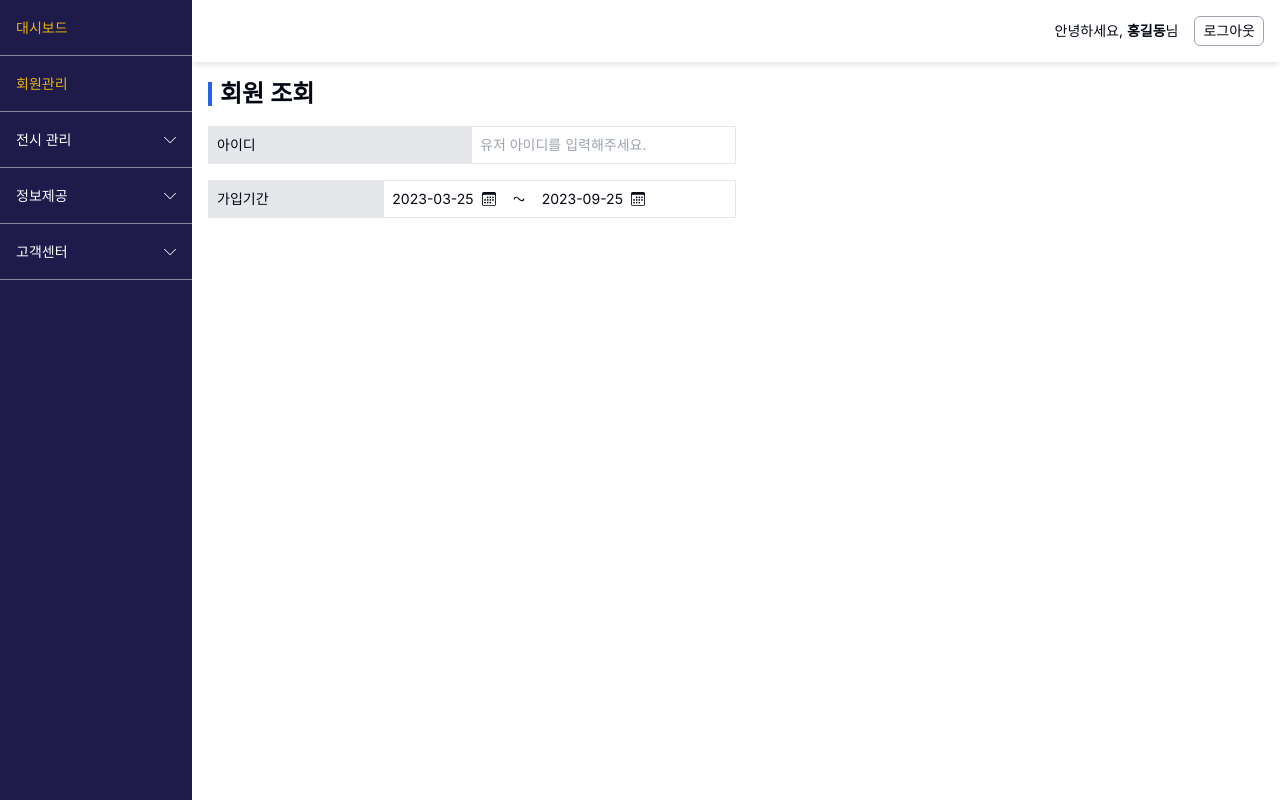
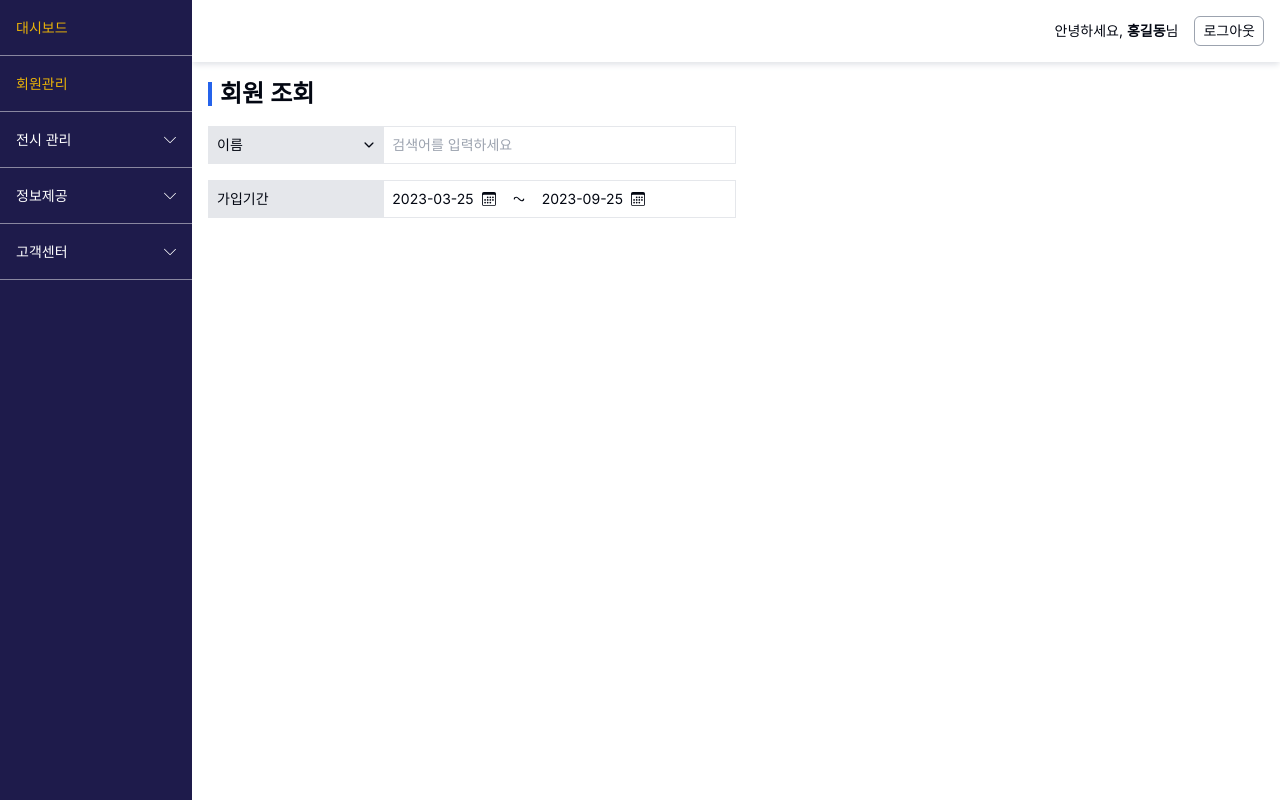
Before and after one commit to ppotatoG/housetalk-admin, a Next.js app: page /users in a window 1280 px wide. Built offline with nearby package versions, Linux system fonts and the light colour scheme.

Commit message:
Feat: Add SelectInputCombo to Users page

```diff
--- a/src/app/component/Users/index.tsx
+++ b/src/app/component/Users/index.tsx
@@ -1,16 +1,20 @@
 'use client';
 
+import { useState } from 'react';
+import moment from 'moment';
+
 import PageHeader from '@/app/component/common/header/PageHeader';
-import { PAGE_HEADERS } from '@/constants/PAGE_HEADERS';
-import { useState } from 'react';
-import { Text } from '@/app/component/common/input';
-import moment from 'moment';
 import RangeDate from '@/app/component/common/input/RangeDate';
 
+import { SelectInputCombo } from '@/app/component/common/input';
+
+import { PAGE_HEADERS } from '@/constants/PAGE_HEADERS';
+import { SEARCH_USERS_TYPE } from '@/constants/users';
+
 const Users = () => {
-  const [userName, setUserName] = useState<string>('');
-  const [userId, setUserId] = useState<string>('');
   const [required, setRequired] = useState<boolean>(false);
+  const [textValue, setTextValue] = useState('');
+  const [selectedType, setSelectedType] = useState(SEARCH_USERS_TYPE[0]);
 
   const [minValue, setMinValue] = useState<Date>(
     moment().subtract(6, 'months').toDate()
@@ -22,13 +26,16 @@ const Users = () => {
       <div>
         <PageHeader title={PAGE_HEADERS.USERS} />
         <div className="flex flex-col gap-4 mt-4">
-          <Text
-            label="userSearchType"
-            value={userId}
-            setValue={setUserId}
-            labelText={'아이디'}
-            placeholder={'유저 아이디를 입력해주세요.'}
-            required={required}
+          <SelectInputCombo
+            selectLabel="타입 선택"
+            textLabel="입력"
+            textValue={textValue}
+            setTextValue={setTextValue}
+            placeholder="검색어를 입력하세요"
+            required
+            selectedOption={selectedType}
+            setTypeOption={setSelectedType}
+            typeOptions={SEARCH_USERS_TYPE}
           />
           <RangeDate
             minValue={minValue}
--- a/src/constants/users/SEARCH_USERS_TYPE.ts
+++ b/src/constants/users/SEARCH_USERS_TYPE.ts
@@ -1,6 +1,6 @@
-const SEARCH_USERS_TYPE = {
-  ID: '아이디',
-  NAME: '이름',
-};
+const SEARCH_USERS_TYPE = [
+  { id: 'name', name: '이름' },
+  { id: 'id', name: '아이디' },
+];
 
 export { SEARCH_USERS_TYPE };
```
